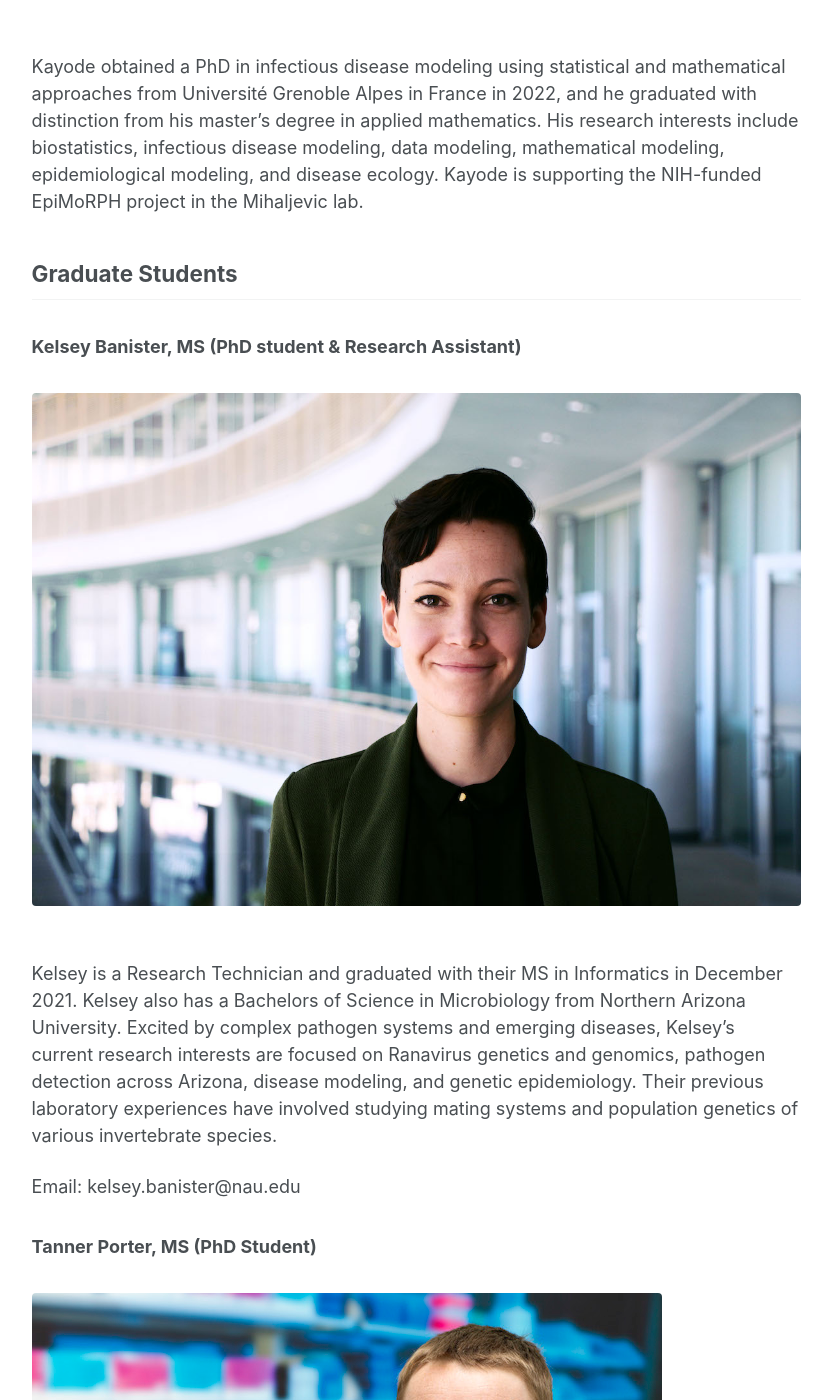
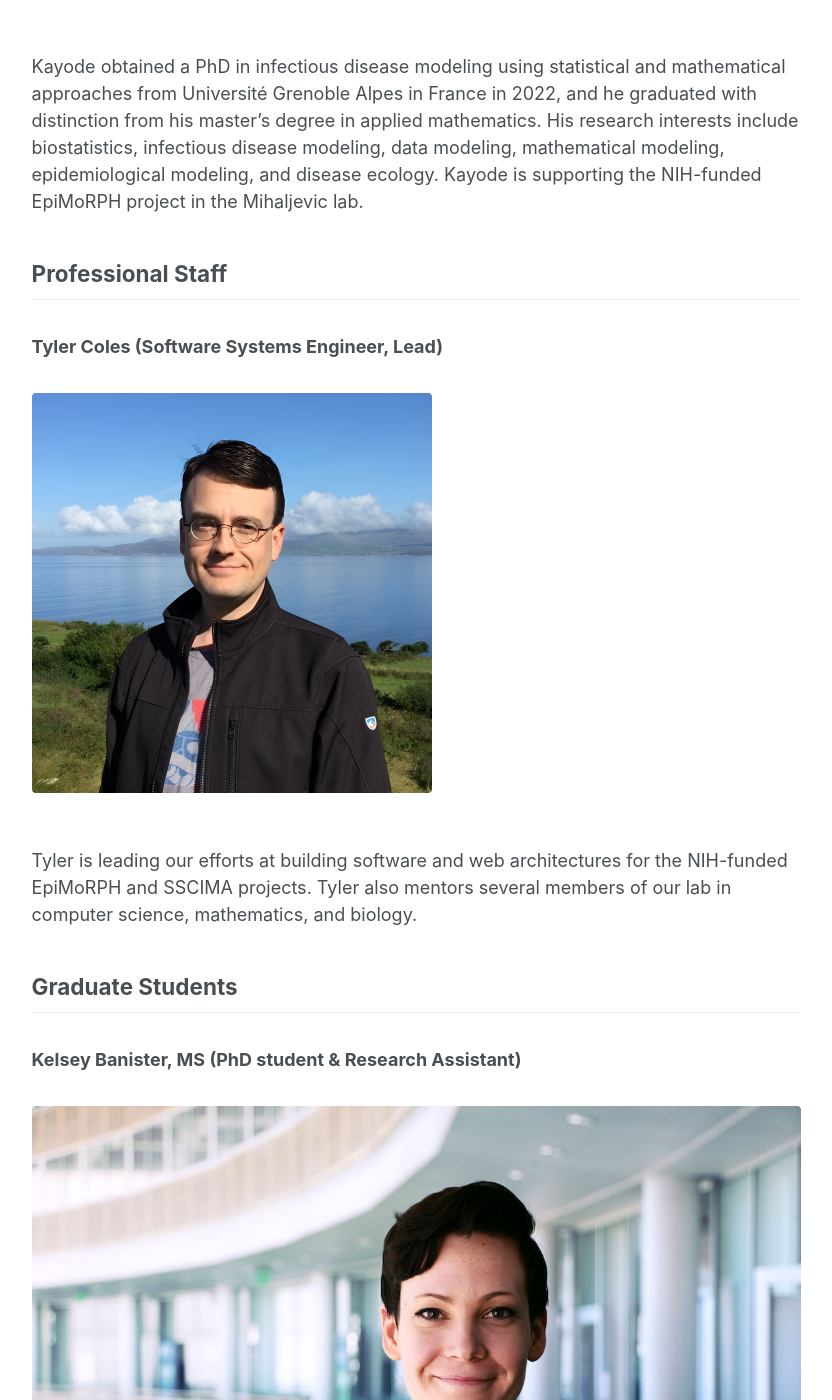
Before and after one commit to jrmihalj/jrmihalj.github.io, a Jekyll site: the page built from _pages/people.md, in a window 1280 px wide and 1400 px high, scrolled down 2755 px. Shown: the whole window, without its empty margins (250-1082 px from the left). Built offline with Jekyll 4.4.1, drawn with Linux system fonts in a browser that asks for light colours; our own code applies the rules of GitHub Pages for plain Markdown files.

Commit message:
add photos, add Tyler blurb

```diff
--- a/_pages/people.md
+++ b/_pages/people.md
@@ -42,6 +42,17 @@ Molly graduated from the University of Nevada, Reno (UNR) with a B.Sc. and M.Sc.
 </figure>
 
 Kayode obtained a PhD in infectious disease modeling using statistical and mathematical approaches from Université Grenoble Alpes in France in 2022, and he graduated with distinction from his master's degree in applied mathematics. His research interests include biostatistics, infectious disease modeling, data modeling, mathematical modeling, epidemiological modeling, and disease ecology. Kayode is supporting the NIH-funded EpiMoRPH project in the Mihaljevic lab.
+
+## Professional Staff
+
+### Tyler Coles (Software Systems Engineer, Lead)
+
+<figure>
+  <img src="/images/tyler.jpg" style="float:left;width:400px;height:400px">
+</figure>
+
+Tyler is leading our efforts at building software and web architectures for the NIH-funded EpiMoRPH and SSCIMA projects. Tyler also mentors several members of our lab in computer science, mathematics, and biology.
+
 
 ## Graduate Students
 
```
Also changed, not shown: images/Mehreen.jpg (added), images/Nicole_Crews.jpeg, images/carm.jpg (added), images/shelby.jpg (added), images/tyler.jpg (added).
